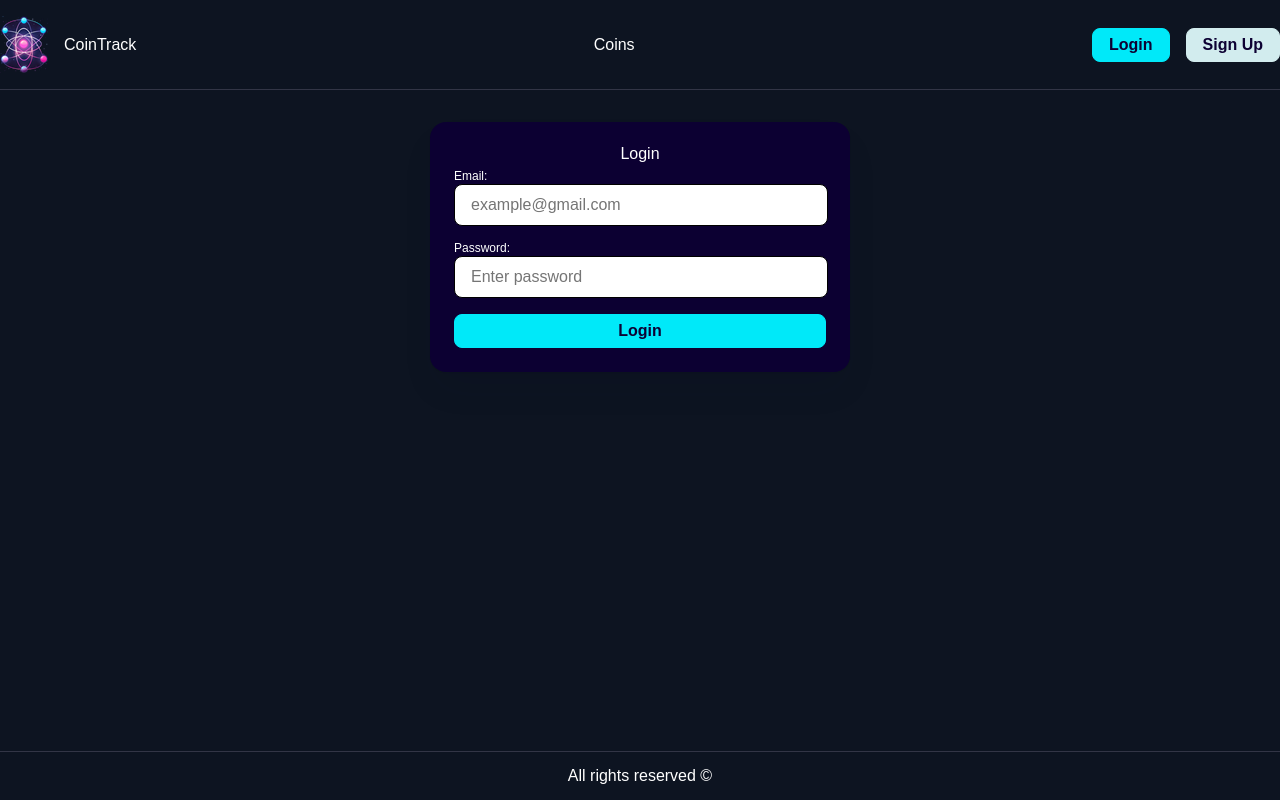
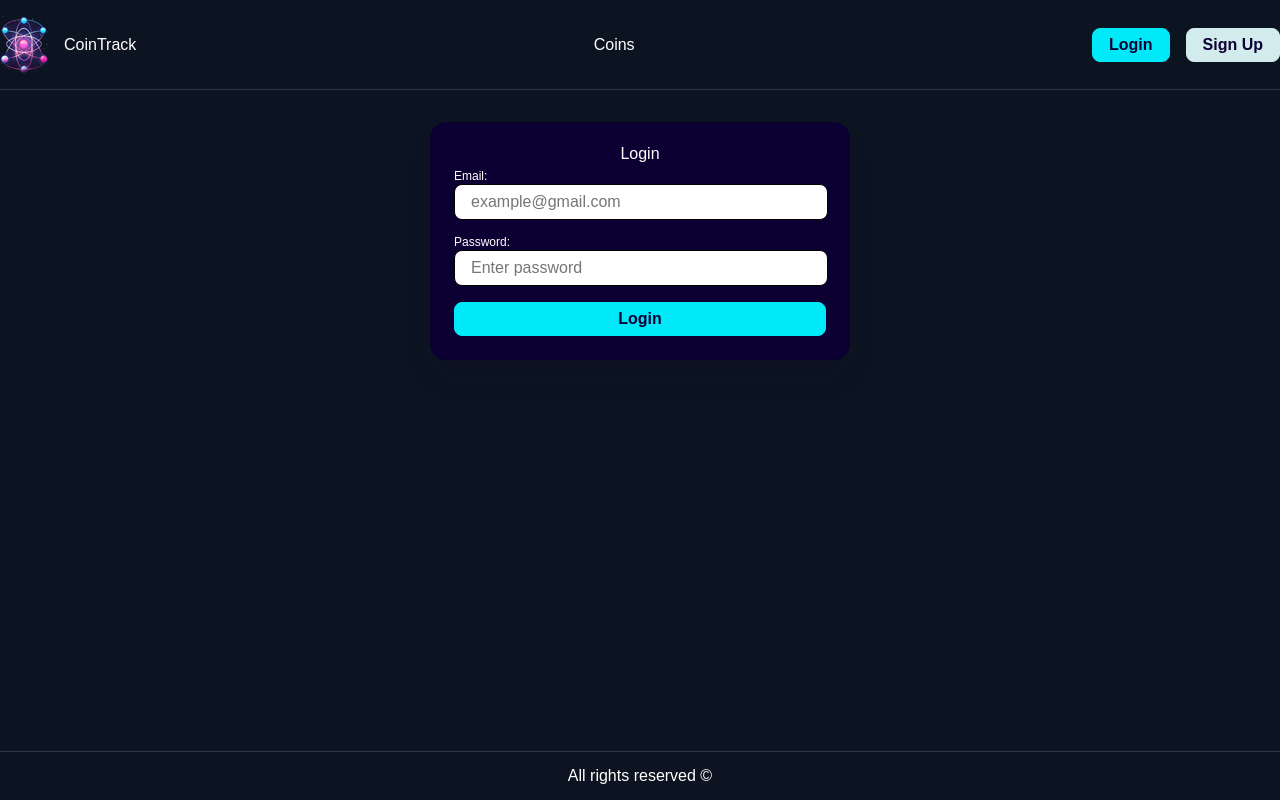
Before and after one commit to HrsHristov/coin-tracker, a React (Vite) app in the folder client/: page /login in a window 1280 px wide. Built offline with nearby package versions, Linux system fonts and the light colour scheme.

Commit message:
change line-height

```diff
--- a/client/src/components/Input/Input.css
+++ b/client/src/components/Input/Input.css
@@ -2,7 +2,7 @@
     color: rgb(13, 1, 51);
     font-size: 1rem;
     padding: 0.5rem 1rem;
-    line-height: 1.5;
+    line-height: 1rem;
     background-color: #fff;
     border: 1px solid black;
     border-radius: 8px;
```
